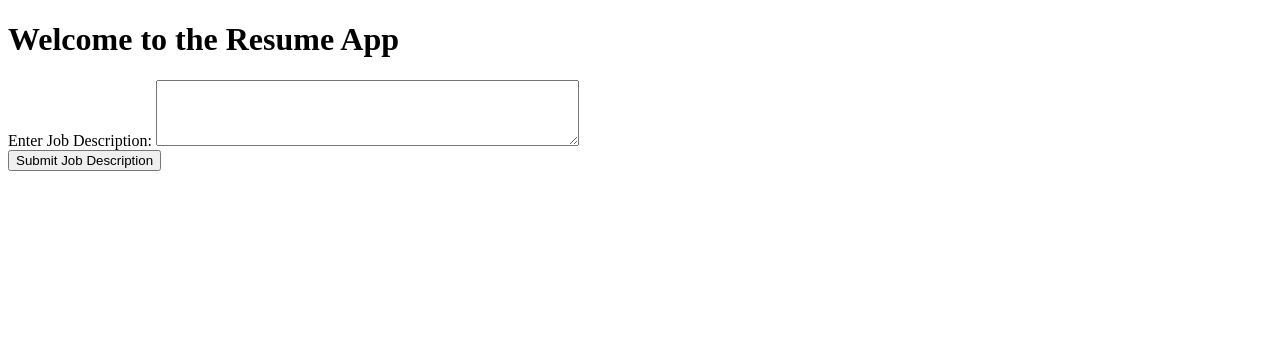
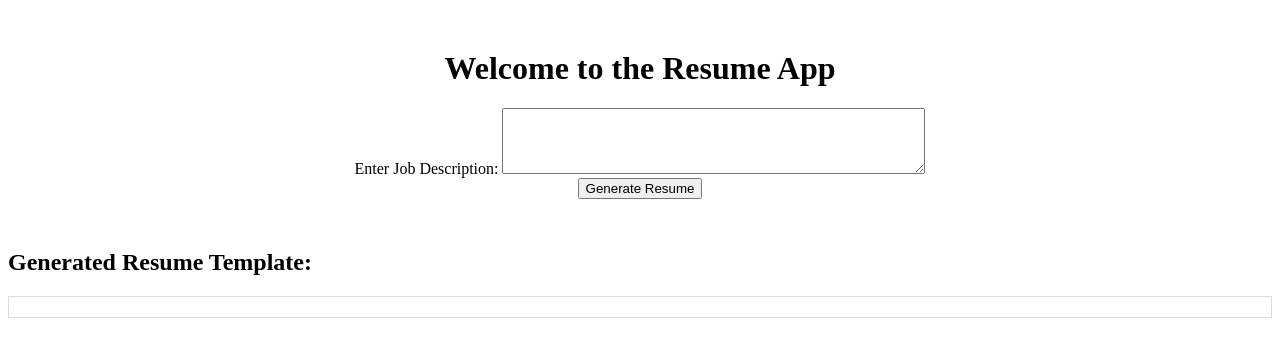
Before and after one commit to sudhakar8478/resume_app, a Flask app: page / in a window 1280 px wide. Shown: the top 357 px of the page. Run offline with Flask 3, Linux system fonts and the light colour scheme.

Commit message:
Changed nlp to hugging transformer

```diff
--- a/app.py
+++ b/app.py
@@ -1,9 +1,13 @@
 from flask import Flask, render_template, request, jsonify
-import spacy
+from transformers import GPT2LMHeadModel, GPT2Tokenizer
 
 app = Flask(__name__, static_url_path='/static')
 
-nlp = spacy.load("en_core_web_sm")
+
+# Load pre-trained GPT-2 model and tokenizer
+model = GPT2LMHeadModel.from_pretrained('gpt2')
+tokenizer = GPT2Tokenizer.from_pretrained('gpt2')
+
 
 @app.route('/')
 def index():
@@ -15,32 +19,35 @@ def submit_job_description():
     job_description = data.get('job_description')
 
     # Process the job description using spaCy
-    doc = nlp(job_description)
+    #doc = nlp(job_description)
 
     # (You can integrate your NLP logic here)
 
     # Extract relevant information (you can customize this based on your requirements)
-    entities = [ent.text for ent in doc.ents]
-    nouns = [token.text for token in doc if token.pos_ == 'NOUN']
+    #entities = [ent.text for ent in doc.ents]
+    #nouns = [token.text for token in doc if token.pos_ == 'NOUN']
 
     # For now, let's just return the received job description
-    return jsonify({
-        'message': 'Job description received successfully',
-        'job_description': job_description,
-        'entities': entities,
-        'nouns': nouns
-    })
+   # return jsonify({
+        #'message': 'Job description received successfully',
+        #'job_description': job_description,
+        #'entities': entities,
+       # 'nouns': nouns
+  #  })
 
 @app.route('/api/generate-resume', methods=['POST'])
 def generate_resume():
     data = request.get_json()
     job_description = data.get('job_description')
 
-    # Process the job description and generate a personalized resume template
-    # (You can integrate your resume generation logic here)
+    # Generate resume template using GPT-2
+    input_text = f"Generate a resume template for a {job_description} position with skills:"
+    input_ids = tokenizer.encode(input_text, return_tensors="pt", max_length=500)
+    output = model.generate(input_ids, max_length=200, num_return_sequences=1)
 
-    # For now, let's just return a placeholder response
-    return jsonify({'message': 'Resume generated successfully', 'generated_resume': 'Generated Resume Template'})
+    # Decode and return the generated resume template
+    generated_resume = tokenizer.decode(output[0], skip_special_tokens=True)
+    return jsonify({'message': 'Resume template generated successfully', 'generated_resume': generated_resume})
 
 
 @app.errorhandler(400)
--- a/static/script.js
+++ b/static/script.js
@@ -50,9 +50,10 @@ function generateResume() {
     .then(response => response.json())
     .then(data => {
         // Display the generated resume
-        document.getElementById("generatedResume").innerText = data.generated_resume;
+        document.getElementById("generatedResume").innerHTML = data.generated_resume;
     })
     .catch((error) => {
         console.error('Error:', error);
     });
+
 }
--- a/templates/index.html
+++ b/templates/index.html
@@ -6,17 +6,21 @@
     <title>Resume App</title>
 </head>
 <body>
+    <div style="text-align: center; margin-top: 50px;">
         <h1>Welcome to the Resume App</h1>
         <form id="jobDescriptionForm">
             <label for="jobDescription">Enter Job Description:</label>
             <textarea id="jobDescription" name="jobDescription" rows="4" cols="50" required></textarea>
             <br>
-        <button type="button" onclick="submitJobDescription()">Submit Job Description</button>
+            <button type="button" onclick="generateResume()">Generate Resume</button>
         </form>
-    <div id="generatedResume">
-        <!-- Display the generated resume here -->
     </div>
+
+    <div style="margin-top: 50px;">
+        <h2>Generated Resume Template:</h2>
+        <div id="generatedResume" style="border: 1px solid #ddd; padding: 10px;"></div>
+    </div>
+
     <script src="{{ url_for('static', filename='script.js') }}"></script>
-
 </body>
 </html>
```
Lines whose indentation alone changed are shown as unchanged.
